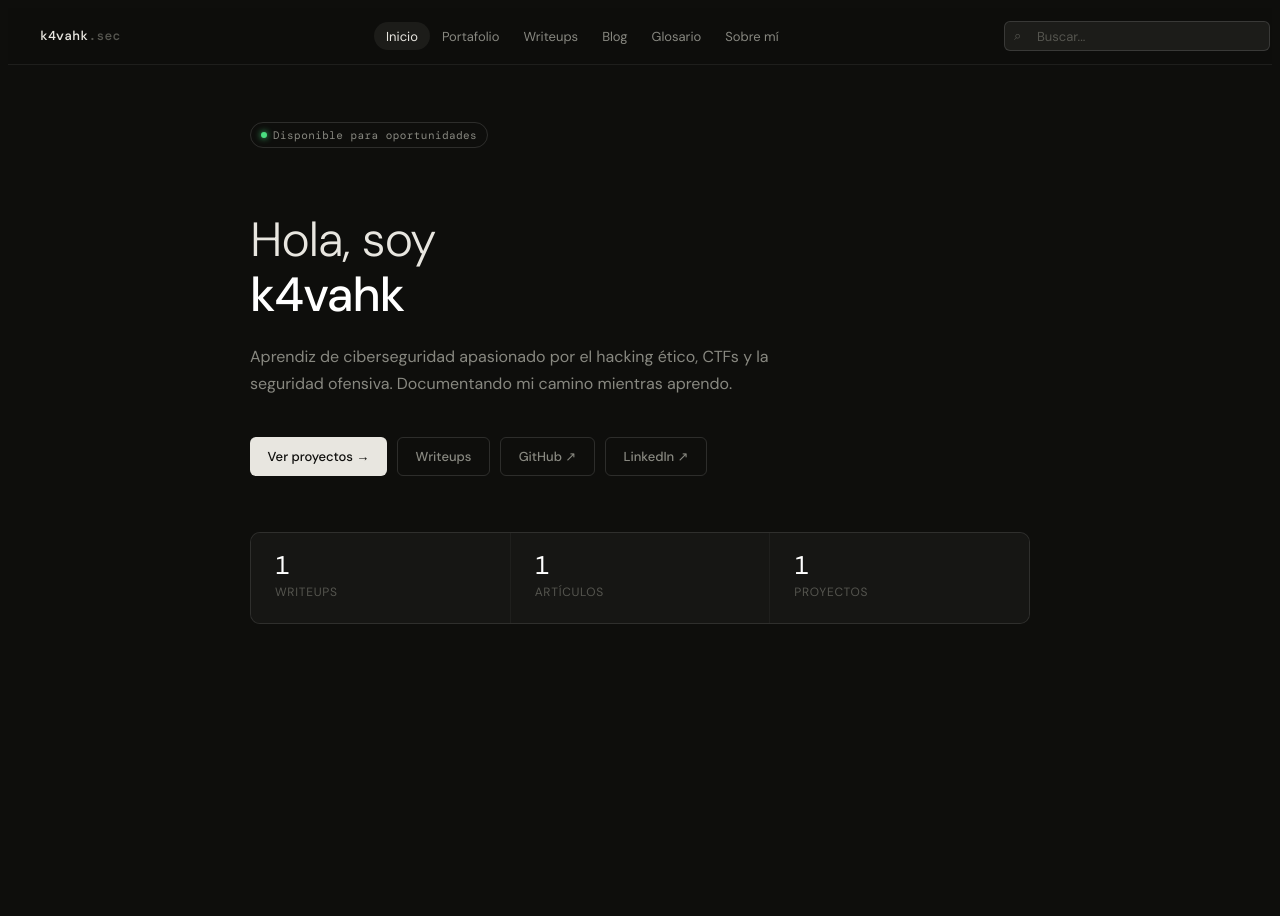
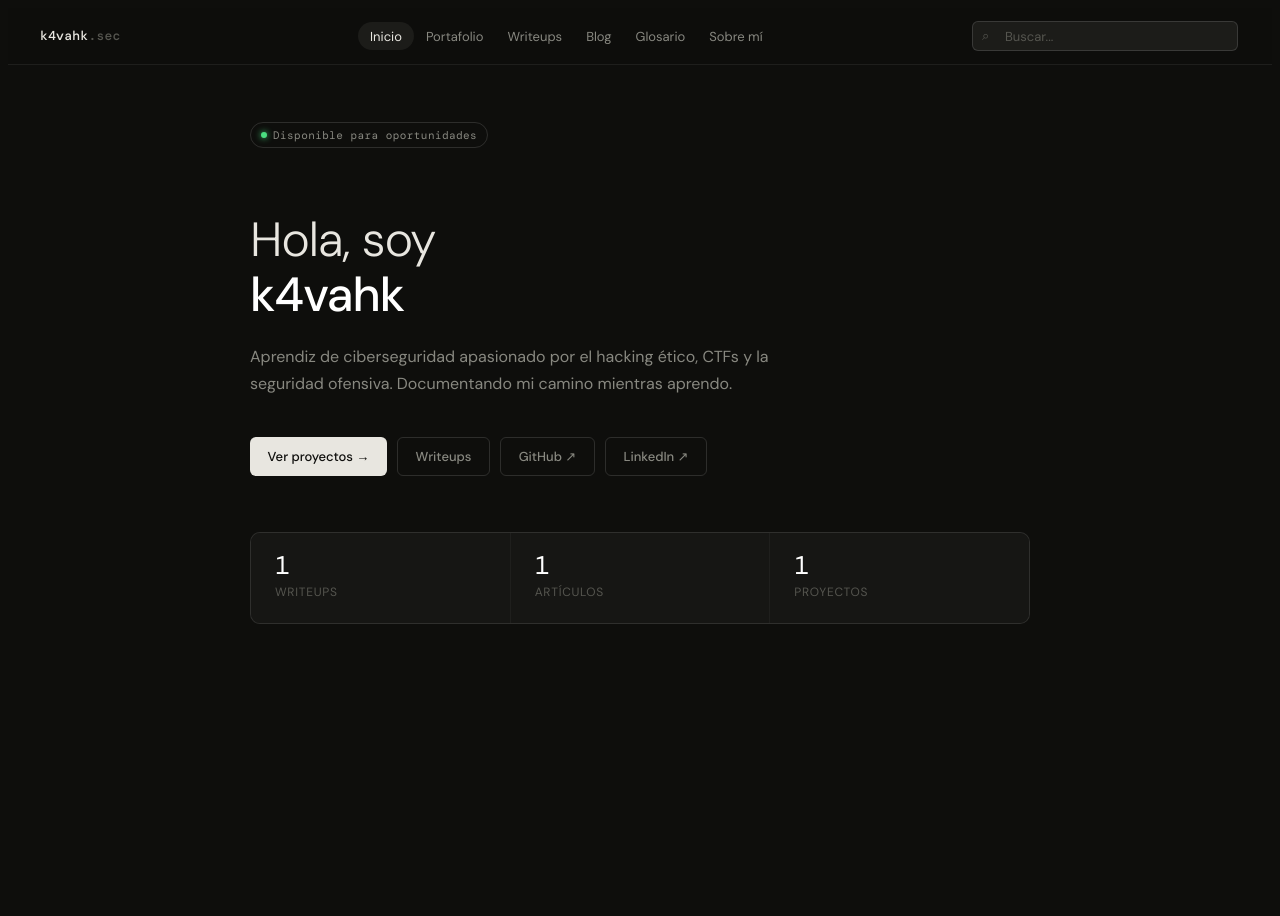
Before and after one commit to k4vahk/k4vahk.github.io, a Jekyll site: the page built from index.markdown, in a window 1280 px wide. Built offline with Jekyll 4.4.1, drawn with Linux system fonts in a browser that asks for light colours; some web fonts are replaced.

Commit message:
Ajuste margen derecho buscador

```diff
--- a/assets/css/main.css
+++ b/assets/css/main.css
@@ -41,7 +41,7 @@ nav {
     background: rgba(14, 14, 12, 0.92);
     backdrop-filter: blur(14px);
     border-bottom: 1px solid var(--border);
-    padding: 0 3rem 0 2rem;
+    padding: 0 5rem 0 2rem;
     display: flex;
     align-items: center;
     justify-content: space-between;
```
